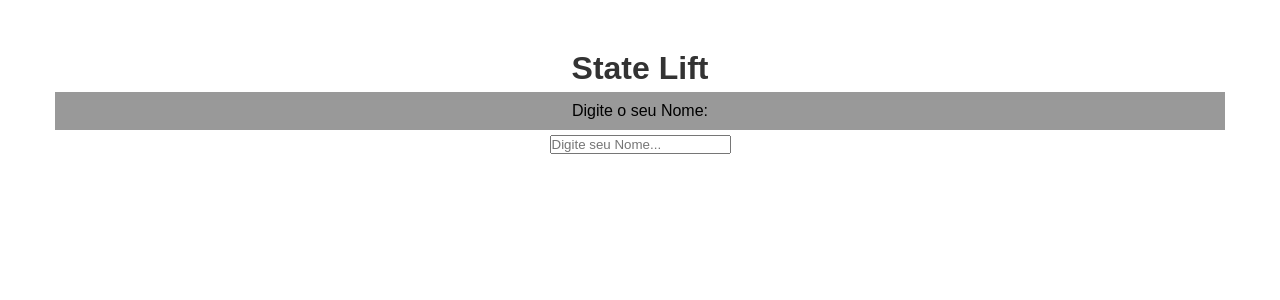
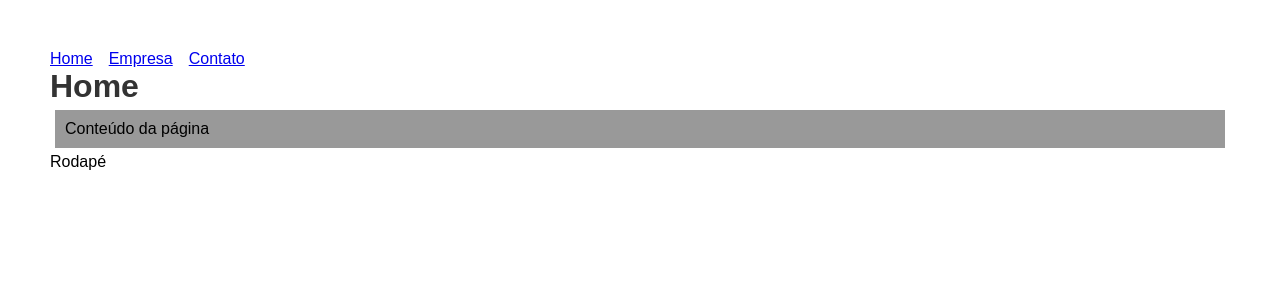
Before and after one commit to NatanALima/curso_react, a React (Create React App) app in the folder testes_aula/projeto1/: page / in a window 1280 px wide. Shown: the top 300 px of the page. Built offline with nearby package versions, Linux system fonts and the light colour scheme.

Commit message:
React Router #15
Aprendendo o funcionamento do React Router

```diff
--- a/testes_aula/projeto1/package.json
+++ b/testes_aula/projeto1/package.json
@@ -8,6 +8,7 @@
     "@testing-library/user-event": "^13.5.0",
     "react": "^18.2.0",
     "react-dom": "^18.2.0",
+    "react-router-dom": "^6.14.0",
     "react-scripts": "5.0.1",
     "web-vitals": "^2.1.4"
   },
--- a/testes_aula/projeto1/src/App.js
+++ b/testes_aula/projeto1/src/App.js
@@ -1,20 +1,24 @@
-import { useState } from 'react';
-import './App.css';
-import SeuNome from './components/SeuNome';
-import Saudacao from './components/Saudacao';
+import { BrowserRouter as Router, Route, Routes, Link } from 'react-router-dom';
+import Navbar from './components/layout/Navbar';
+import Home from './pages/Home';
+import Empresa from './pages/Empresa';
+import Contato from './pages/Contato';
+import Footer from './components/layout/Footer';
 
 //Uma função que na verdade é um componente XD
 function App() {
-  const [nome, setNome] = useState();
 
   return (
-    <div className="App">
+    <Router>
+      <Navbar/>
+      <Routes>
+        <Route index element={<Home/>}/>
+        <Route path='empresa' element={<Empresa/>}/>
+        <Route path='contato' element={<Contato/>}/>
 
-      <h1>State Lift</h1>
-
-      <SeuNome setNome={setNome}/>
-      <Saudacao nome={nome}/>
-    </div>
+      </Routes>
+      <Footer/>
+    </Router>
 
   );
 
--- /dev/null
+++ b/testes_aula/projeto1/src/components/layout/Footer.js
@@ -0,0 +1,7 @@
+export default function Footer() {
+    return (
+        <footer>
+            Rodapé
+        </footer>
+    )
+}
--- /dev/null
+++ b/testes_aula/projeto1/src/components/layout/Navbar.js
@@ -0,0 +1,13 @@
+import {Link} from 'react-router-dom'
+import styles from './Navbar.module.css';
+
+export default function Navbar() {
+    return(
+        <ul className={styles.list}>
+            <li className={styles.item}><Link to='/'>Home</Link></li>
+            <li className={styles.item}><Link to='/empresa'>Empresa</Link></li>
+            <li className={styles.item}><Link to='/contato'>Contato</Link></li>
+        </ul>
+    )
+
+}
--- /dev/null
+++ b/testes_aula/projeto1/src/components/layout/Navbar.module.css
@@ -0,0 +1,10 @@
+.list {
+    display: flex;
+    list-style: none;
+
+}
+
+.item {
+    margin-right: 1em;
+
+}
--- /dev/null
+++ b/testes_aula/projeto1/src/pages/Contato.js
@@ -0,0 +1,8 @@
+export default function Contato() {
+    return(
+        <div>
+            <h1>Contato</h1>
+            <p>Conteúdo da página</p>
+        </div>
+    )
+}
--- /dev/null
+++ b/testes_aula/projeto1/src/pages/Empresa.js
@@ -0,0 +1,8 @@
+export default function Empresa() {
+    return(
+        <div>
+            <h1>Empresa</h1>
+            <p>Conteúdo da página</p>
+        </div>
+    )
+}
--- /dev/null
+++ b/testes_aula/projeto1/src/pages/Home.js
@@ -0,0 +1,8 @@
+export default function Home() {
+    return(
+        <div>
+            <h1>Home</h1>
+            <p>Conteúdo da página</p>
+        </div>
+    )
+}
```
Also changed, not shown: 1 other file (tests, documents, lock files or other folders).
